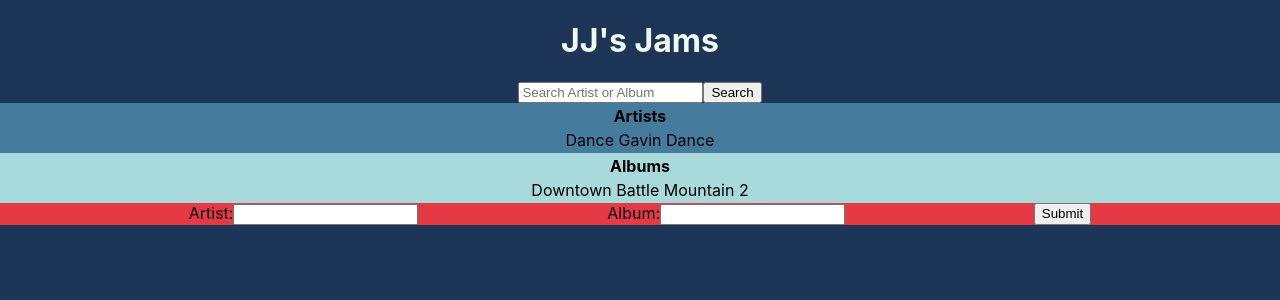
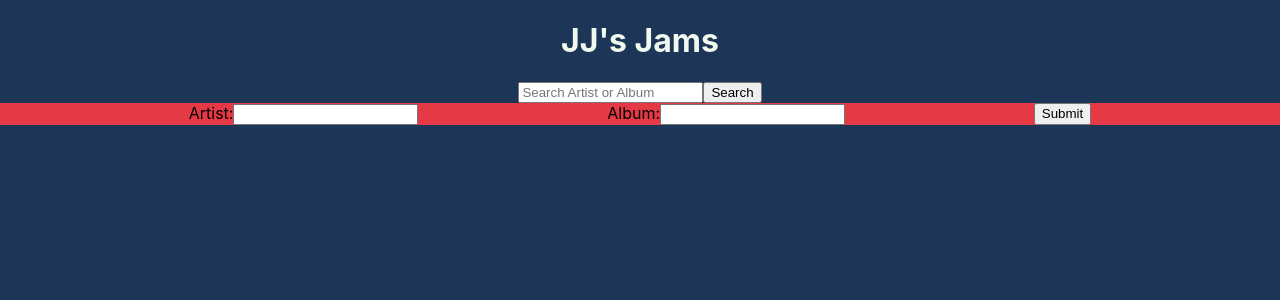
Before and after one commit to jonathanjewett/jjs-jams, a React (Create React App) app: page / in a window 1280 px wide. Shown: the top 300 px of the page. Built offline with nearby package versions, Linux system fonts and the light colour scheme.

Commit message:
search correctly filters data and presents artists and albums

```diff
--- a/src/App.js
+++ b/src/App.js
@@ -1,4 +1,4 @@
-import React, { useEffect, useState } from 'react';
+import React, { useState } from 'react';
 import './App.css';
 import Results from './components/Results.jsx';
 import Search from './components/Search.jsx';
@@ -38,7 +38,7 @@ function App() {
     updateSearchWord(e.target.value);
     let newResults = [];
     for (var i = 0; i < sampleData.length; i++) {
-      if (e.target.value.length > 0 && sampleData[i].artist.toLowerCase().includes(e.target.value)) {
+      if (e.target.value.length > 0 && sampleData[i].artist.toLowerCase().includes(e.target.value.toLowerCase())) {
         newResults.push(sampleData[i]);
       }
     }
@@ -49,7 +49,7 @@ function App() {
     <div>
       <h1>JJ's Jams</h1>
       <Search handleSearch={searchBar}/>
-      <Results results={results}/>
+      {results.map((artist) => <Results artist={artist.artist} albums={artist.albums} />)}
       <AddAlbum/>
     </div>
   );
--- a/src/components/Results.jsx
+++ b/src/components/Results.jsx
@@ -2,38 +2,23 @@ import React from 'react';
 import './Results.css';
 
 const Results = (props) => {
+
+
     return (
         <div className="results">
             <table className="artists">
                 <thead>
                     <tr>
                         <th>
-                            Artists
+                            {props.artist}
                         </th>
                     </tr>
                 </thead>
                 <tbody>
+                    {props.albums.map((album) =>
                     <tr>
-                        <td>
-                            Dance Gavin Dance
-                        </td>
-                    </tr>
-                </tbody>
-            </table>
-            <table className="albums">
-                <thead>
-                    <tr>
-                        <th>
-                            Albums
-                        </th>
-                    </tr>
-                </thead>
-                <tbody>
-                    <tr>
-                        <td>
-                            Downtown Battle Mountain 2
-                        </td>
-                    </tr>
+                        <td key={album.name}>{album.name}</td>
+                    </tr>)}
                 </tbody>
             </table>
         </div>
```
